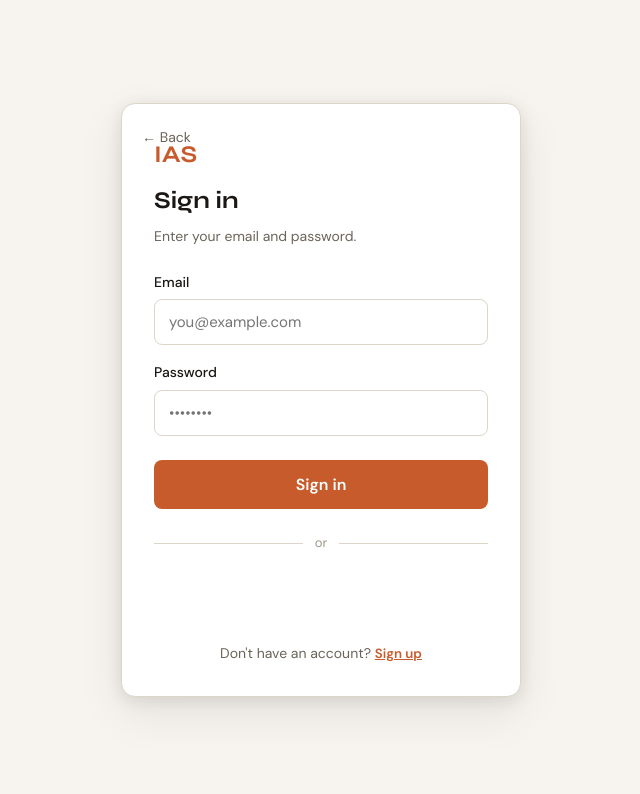
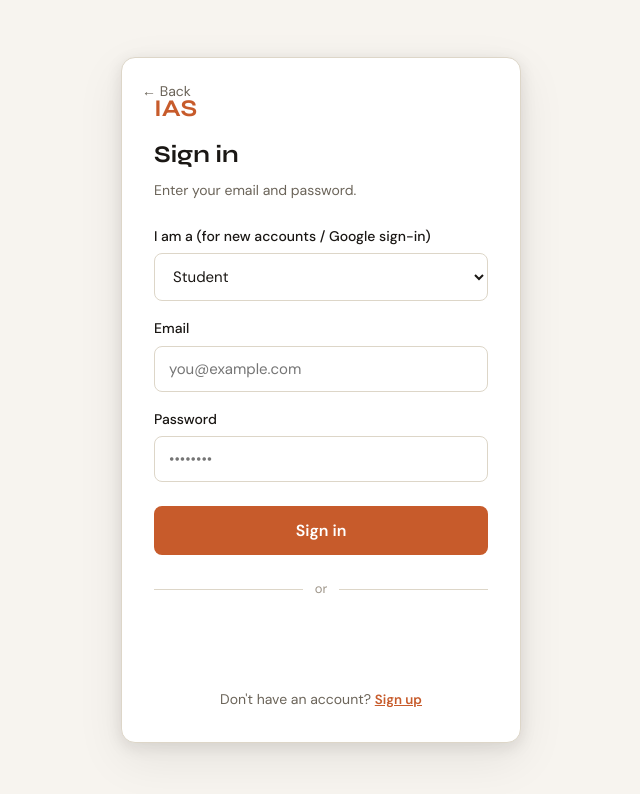
Before and after one commit to Hammanham/OppAttach-frontend, a React (Vite) app: page / in a window 1280 px wide. Both pictures are taken after a click on the button "Sign In". Shown: the top 794 px of the page, without its empty margins (319-959 px from the left). Built offline with nearby package versions, Linux system fonts and the light colour scheme; no server answers.

Commit message:
addddedd

```diff
--- a/src/pages/Login.jsx
+++ b/src/pages/Login.jsx
@@ -29,9 +29,8 @@ export default function Login({ onBack, mode: initialMode = 'login' }) {
           callback: (res) => {
             setError('')
             setLoading(true)
-            const { mode: m, role: r } = modeRoleRef.current
-            const selectedRole = m === 'register' ? r : undefined
-            loginWithGoogle(res.credential, selectedRole)
+            const { role: r } = modeRoleRef.current
+            loginWithGoogle(res.credential, r)
               .catch(err => {
                 const msg = err.response?.data?.message || err.message || 'Google sign-in failed.'
                 setError(msg)
@@ -110,9 +109,9 @@ export default function Login({ onBack, mode: initialMode = 'login' }) {
               />
             </label>
           )}
-          {mode === 'register' && (
+          {(mode === 'register' || GOOGLE_CLIENT_ID) && (
             <label className={styles.label}>
-              I am a
+              {GOOGLE_CLIENT_ID ? 'I am a (for new accounts / Google sign-in)' : 'I am a'}
               <select
                 className={styles.input}
                 value={role}
```
